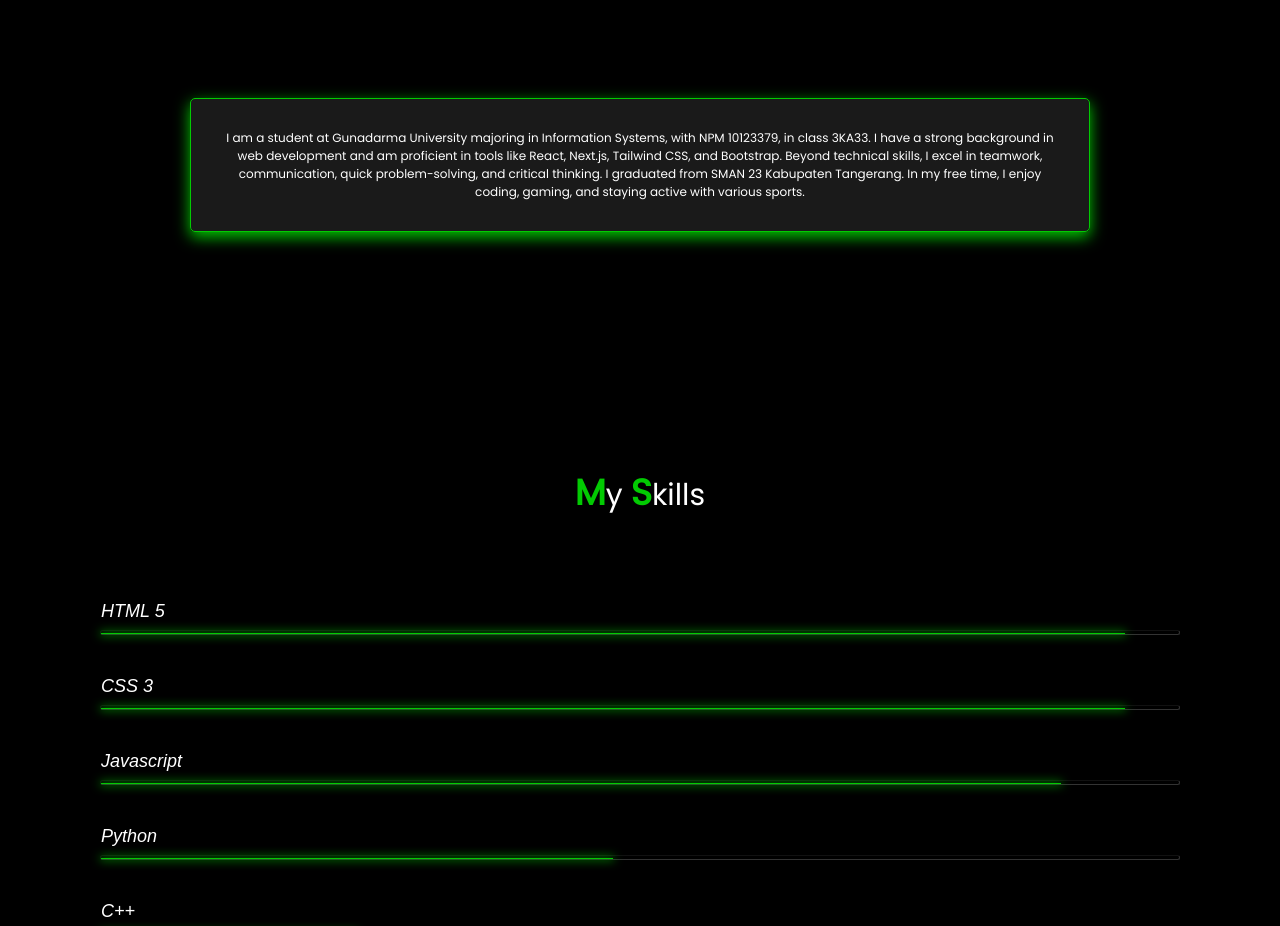
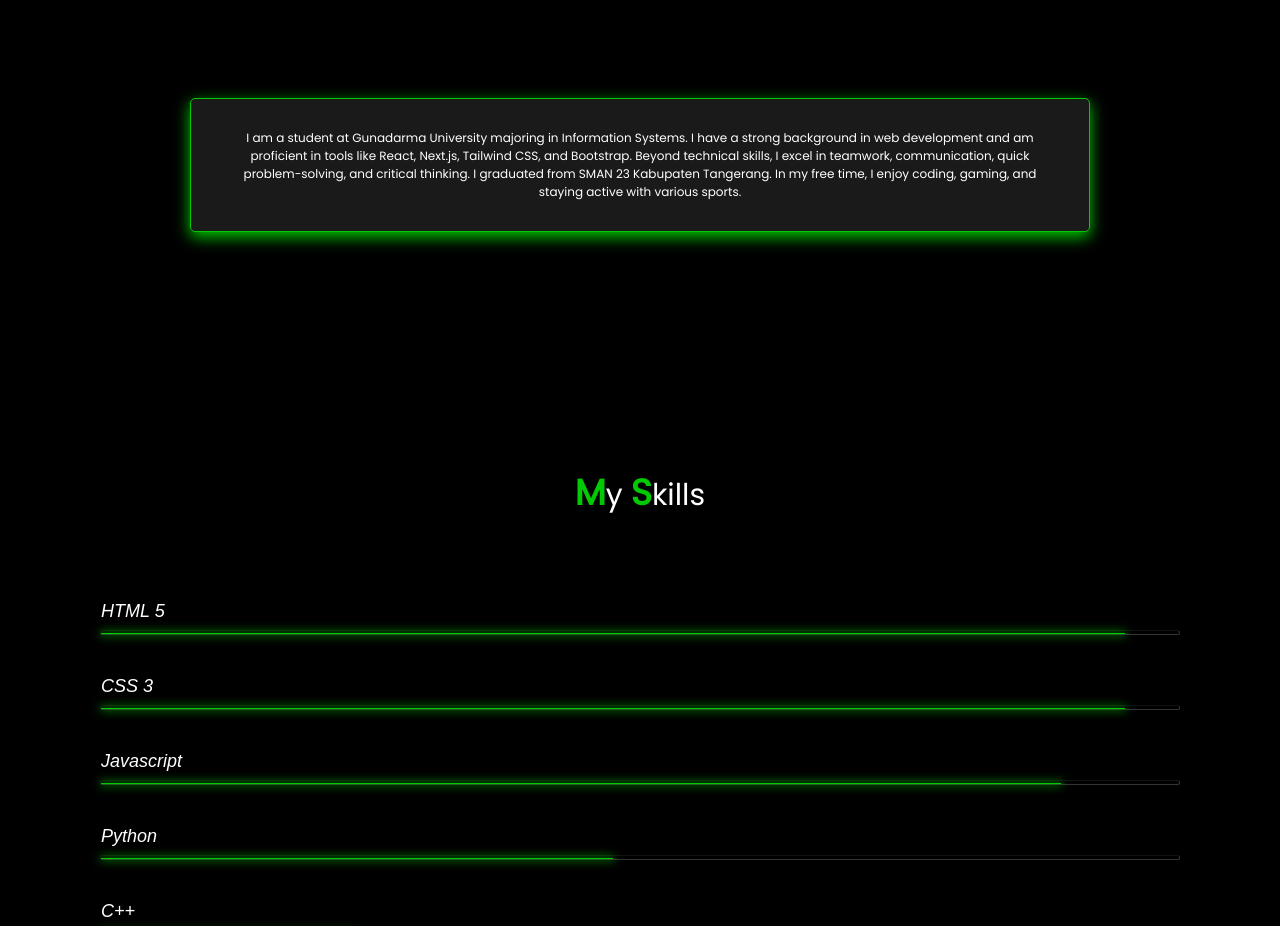
Before and after one commit to didanfarizz/myPortfolio, a plain HTML site: page index.html in a window 1280 px wide. Shown: the part 960-1886 px from the top of the page. Drawn offline with Linux system fonts and the light colour scheme.

Commit message:
update about

```diff
--- a/index.html
+++ b/index.html
@@ -64,7 +64,7 @@
         <div class="content-about">
           <div class="kotak">
             <p>
-              I am a student at Gunadarma University majoring in Information Systems, with NPM 10123379, in class 3KA33. I have a strong background in web development and am proficient in tools like React, Next.js, Tailwind CSS, and Bootstrap. Beyond technical skills, I excel in teamwork, communication, quick problem-solving, and critical thinking. I graduated from SMAN 23 Kabupaten Tangerang. In my free time, I enjoy coding, gaming, and staying active with various sports.
+              I am a student at Gunadarma University majoring in Information Systems. I have a strong background in web development and am proficient in tools like React, Next.js, Tailwind CSS, and Bootstrap. Beyond technical skills, I excel in teamwork, communication, quick problem-solving, and critical thinking. I graduated from SMAN 23 Kabupaten Tangerang. In my free time, I enjoy coding, gaming, and staying active with various sports.
             </p>
           </div>
         </div>
```
